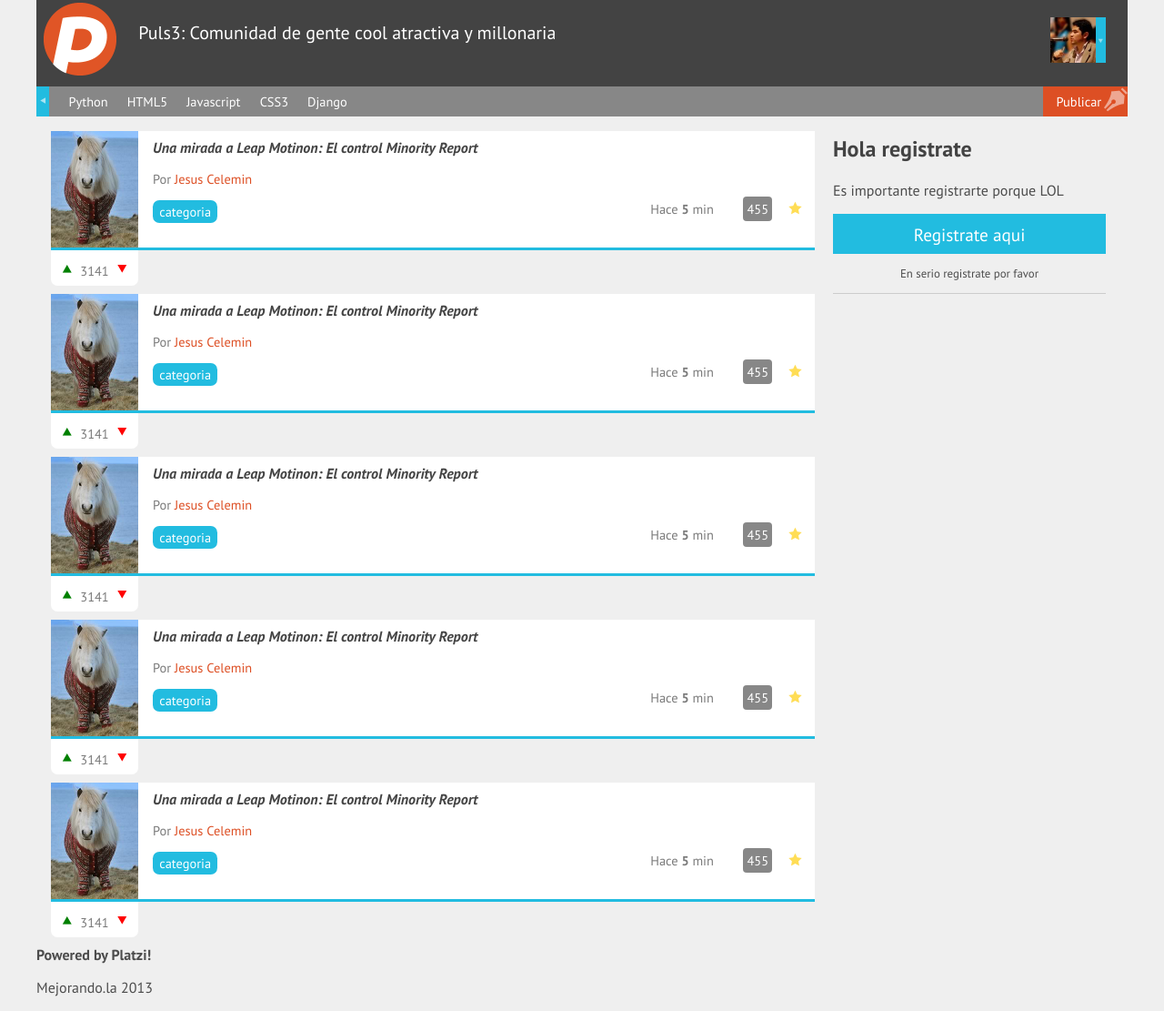
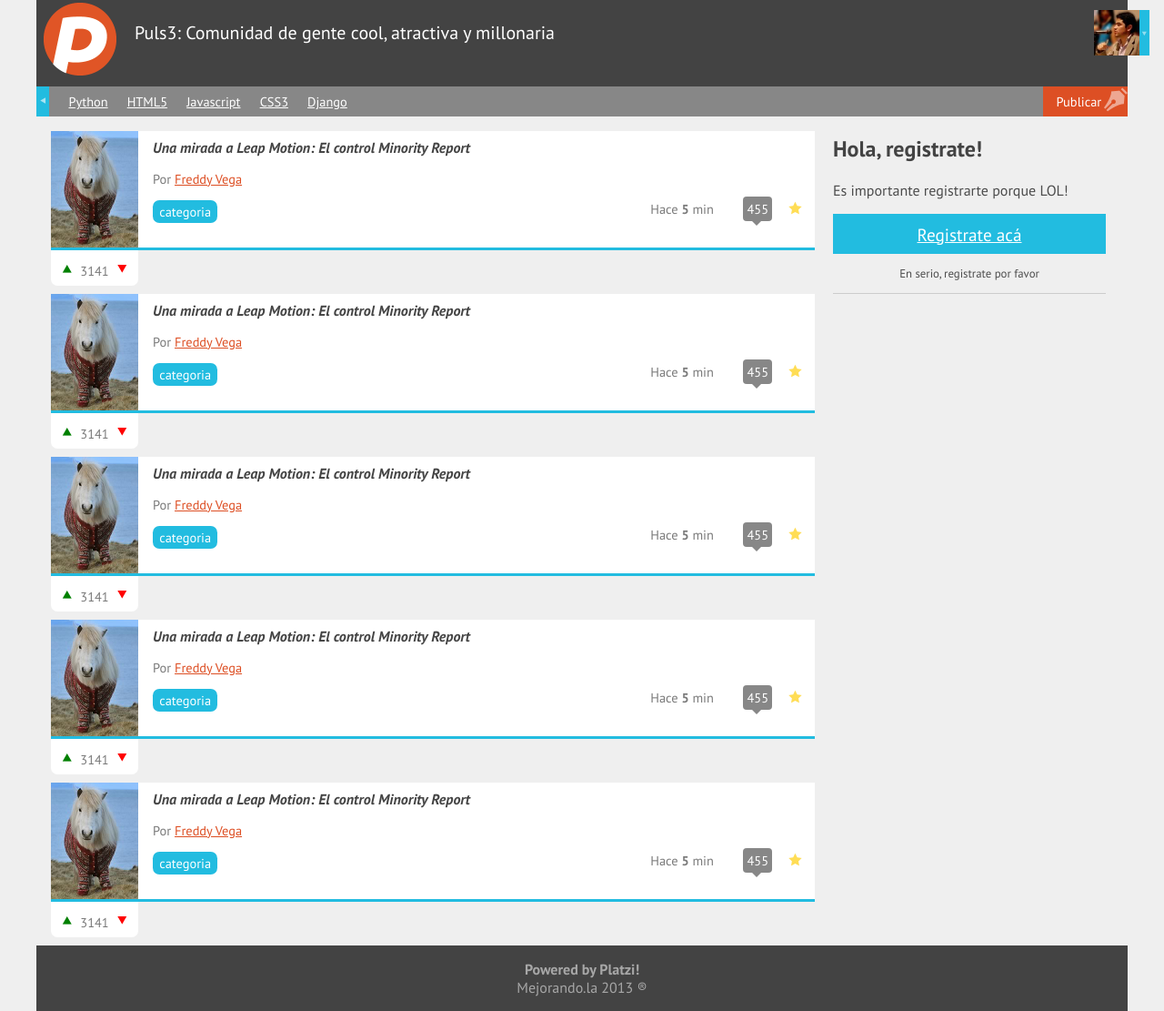
Before and after one commit to chussk2/Puls3, a plain HTML site: page index.html in a window 1280 px wide. Shown: the part 5-1116 px from the top of the page at 91% size. Drawn offline with Linux system fonts and the light colour scheme.

Commit message:
Final aplicacion

```diff
--- a/estilos.css
+++ b/estilos.css
@@ -8,188 +8,260 @@
 	font-weight: normal;
 	font-style: normal;
 }
-a {
+
+a
+{
 	color: #DD4F24;
-	text-decoration: none;
 }
-body {
+body
+{
 	background: #EFEFEF;
 	color: #4C4C4C;
 	font-family: "PT Sans", Arial;
 	font-size: 16px;
 	margin: 0;
 }
-header {
+/*
+comentario de lo que sea
+*/
+footer
+{
+	background: #434343;
+	color: #A7A7A7;
+	padding: 1em 0;
+	text-align: center;
+	width: 100%;
+}
+footer p
+{
+	margin: 0;
+}
+header
+{
 	background: #434343;
 	color: white;
 	margin: 0;
-	padding: .5em;
+	padding: 0.5em;
 }
-header figure, header h1 {
-	display: inline-block;
-	vertical-align: top;
+header:after{
+	clear: both;
+	content: "";
+	display: block;
 }
-header h1 {
+header figure
+{
+	float: left;
+}
+header h1
+{
 	font-size: 20px;
 	font-weight: normal;
-	margin: 1em 0 0 1em;
-	width: 60%;
+	margin: 1em 85px 1em 100px;
+	display: block;
 }
-header #avatar {
-	float: right;
+header #avatar
+{
+	position:  absolute;
+	top: 0;
+	right: 0;
 	margin: 1em 1em 0 0;
 }
-header #avatar figcaption {
+header #avatar figcaption
+{
 	background: #22BCE0;
 	float: right;
 	height: 50px;
 	line-height: 50px;
 }
-header #avatar figcaption:after {
+header #avatar figcaption:after
+{
+	content: "\e001";
 	font-family: "icomoon";
-	font-size: .7em;
-	content: "\e001";
+	font-size: 0.7em;
 	opacity: 0.5;
 }
-header #avatar img {
+header #avatar img
+{
 	float: left;
 	width: 50px;
 }
-header #logo img {
+header #logo img
+{
 	width: 80px;
 }
-nav {
+nav
+{
 	background: #878787;
-	font-size: .9em;
+	font-size: 0.9em;
 }
-nav ul {
+nav ul
+{
 	list-style: none;
 	margin: 0;
 	padding: 0;
 }
-nav ul li {
+nav ul li
+{
 	display: inline-block;
 	margin: 0 1.2em 0 0;
 	vertical-align: top;
 }
-nav ul li a {
+nav ul li a
+{
 	color: white;
 	display: block;
-	padding: .5em 0;
+	padding: 0.5em 0;
+}
+nav #flechita_nav a
+{
+	background: #22BCE0;
+	padding: 0.5em 0;
 	text-decoration: none;
 }
-nav #flechita_nav a {
-	background: #22BCE0;
-	padding: .5em 0;
-	text-decoration: none;
-}
-nav #flechita_nav a:after {
+nav #flechita_nav a:after
+{
 	content: "\e000";
 	font-family: "icomoon";
 	opacity: 0.6;
 }
-nav #publicar_nav {
+nav #publicar_nav
+{
+	/*i is zorri*/
 	background: #DD4F24;
 	float: right;
 	margin-right: 0;
 	padding-right: 1em;
 	position: relative;
 }
-nav #publicar_nav:after {
+nav #publicar_nav:after
+{
 	color: rgba(255,255,255,0.5);
-	content: "\e003";
+	content:  "\e003";
 	font-family: "icomoon";
 	font-size: 1.8em;
 	position: absolute;
 	right: 0;
 	top: 0;
 }
-nav #publicar_nav a {
+nav #publicar_nav a
+{
 	display: inline-block;
-	padding: .5em 1em;
-
+	padding: 0.5em 1em;
+	text-decoration: none;
 }
-#bienvenida {
+#bienvenida
+{
 	display: none;
 }
-#contenido {
+#contenido
+{
 	margin: 1em;
 }
-#contenido .item {
+#contenido .item
+{
 	background: white;
 	border-bottom: 3px #22BCE0 solid;
 	margin-bottom: 3em;
 	min-height: 128px;
 	position: relative;
 }
-#contenido .item p {
+#contenido .item p
+{
 	color: #7A7A7A;
-	font-size: .9em;
+	font-size: 0.9em;
 }
-#contenido .item .datos_item {
+#contenido .item .datos_item
+{
 	text-align: right;
 }
-#contenido .item .datos_item .comentarios_item {
+#contenido .item .datos_item .comentarios_item
+{
 	background: #878787;
 	border-radius: 4px;
 	color: white;
 	margin: 0 0 0 2em;
 	padding: 4px;
+	position: relative;
 	text-decoration: none;
-
 }
-#contenido .item .datos_item .guardar_item {
+#contenido .item .datos_item .comentarios_item:after{
+	border-left: 5px solid transparent;
+	border-right: 5px solid transparent;
+	border-top: 5px solid #878787;
+	content: "";
+	left :10px;
+	position: absolute;
+	top:100%;
+}
+#contenido .item .datos_item .guardar_item
+{
 	margin: 0 1em;
+	text-decoration: none;
 }
-#contenido .item .datos_item .guardar_item:after {
+#contenido .item .datos_item .guardar_item:after
+{
 	color: #FD5;
 	content: "\e004";
 	font-family: "icomoon";
 }
-#contenido .item .datos_item .tag_item {
+#contenido .item .datos_item .tag_item
+{
 	background: #22BCE0;
-	border-radius: .5em;
+	border-radius: 0.5em;
 	color: white;
 	float: left;
-	padding: .2em .5em;
+	padding: 0.2em 0.5em;
+	text-decoration: none;
 }
-#contenido .item .imagen_item {
+#contenido .item .imagen_item
+{
 	float: left;
 	margin: 0 1em 0 0;
 }
-#contenido .item .imagen_item img {
+#contenido .item .imagen_item img
+{
 	width: 96px;
 }
-#contenido .item .titulo_item {
+#contenido .item .titulo_item
+{
 	font-size: 1em;
 	font-style: italic;
-	padding: .5em .5em 0;
+	padding: 0.5em 0.5em 0;
 }
-#contenido .item .titulo_item a {
+#contenido .item .titulo_item a
+{
 	color: #444;
 	text-decoration: none;
 }
-#contenido .item .votacion {
+#contenido .item .votacion
+{
 	background: white;
-	border-radius: 0 0 .5em .5em;
+	border-radius: 0 0 0.5em 0.5em;
 	margin: 3px 0 0 0;
-	padding: .5em 0;
+	padding: 0.5em 0;
+	position: absolute;
 	text-align: center;
-	position: absolute;
 	top: 100%;
 	width: 96px;
 }
+#contenido .item .votacion a
+{
+	text-decoration: none;
+}
 #contenido .item .votacion .down:after,
-#contenido .item .votacion .up:after {
+#contenido .item .votacion .up:after
+{
 	font-family: "icomoon";
 	font-size: 1.5em;
 	vertical-align: bottom;
 }
-#contenido .item .votacion .down:after {
+#contenido .item .votacion .down:after
+{
 	color: red;
 	content: "\e001";
 }
-#contenido .item .votacion .up:after {
+#contenido .item .votacion .up:after
+{
 	color: green;
 	content: "\e002";
 }
--- a/index.html
+++ b/index.html
@@ -1,44 +1,50 @@
 <!DOCTYPE html>
 <html lang="es">
 <head>
-	<meta charset="UTF-8"/>
-	<meta name="viewport" content="width=device-width, initial-scale=1, maximun-scale=1" />
-	<title>Mi primera web app</title>
+	<meta charset="utf-8" />
+
+	<meta name="viewport"
+		  content="width=device-width, initial-scale=1, maximum-scale=1" />
+
+	<title>Puls3: Comunidad online de gente pro y (no sé que más escribir)</title>
 	<link rel="stylesheet" href="normalize.css" />
-	<link href='http://fonts.googleapis.com/css?family=PT+Sans:400,700,400italic,700italic' rel='stylesheet' type='text/css'/>
+	<link href='http://fonts.googleapis.com/css?family=PT+Sans:400,700,400italic,700italic' rel='stylesheet' type='text/css' />
 	<link rel="stylesheet" href="estilos.css" />
 	<link rel="stylesheet" href="responsive.css" />
-
 </head>
 <body>
+	<!-- comentario de lo que sea -->
 	<header>
 		<figure id="logo">
 			<img src="logo.png" />
 		</figure>
-		<h1 id="titulo_header">Puls3: Comunidad de gente cool atractiva y millonaria</h1>
+		<h1 id="titulo_header">Puls3: Comunidad de gente cool, atractiva y millonaria</h1>
 		<figure id="avatar">
 			<img src="avatar.jpg" />
-			<figcaption>
-
-			</figcaption>
+			<figcaption></figcaption>
 		</figure>
 	</header>
 	<nav>
 		<ul>
 			<li id="flechita_nav"><a href="#"></a></li>
-			<li><a href="">Python</a></li>
-			<li><a href="">HTML5</a></li>
-			<li><a href="">Javascript</a></li>
-			<li><a href="">CSS3</a></li>
-			<li><a href="">Django</a></li>
+			<li><a href="#">Python</a></li>
+			<li><a href="#">HTML5</a></li>
+			<li><a href="#">Javascript</a></li>
+			<li><a href="#">CSS3</a></li>
+			<li><a href="#">Django</a></li>
 			<li id="publicar_nav"><a href="#">Publicar</a></li>
 		</ul>
 	</nav>
 	<aside id="bienvenida">
-		<h2>Hola registrate</h2>
-		<p>Es importante registrarte porque LOL</p>
-		<a id="registro" href="#">Registrate aqui</a>
-		<p id="mensaje_registro">En serio registrate por favor</p>
+		<h2>Hola, registrate!</h2>
+		<p>Es importante registrarte porque LOL!</p>
+		<a id="registro" href="#">Registrate acá</a>
+		<p id="mensaje_registro">En serio, registrate por favor</p>
+		<!-- <video width="300" controls>
+			<source src="happyfit.webm" type="video/webm" />
+			<source src="happyfit.mp4" type="video/mp4" />
+			<p>SU NAVEGADOR ES VIEJO DE COJONES!!</p>
+		</video> -->
 	</aside>
 	<section id="contenido">
 		<article class="item">
@@ -46,10 +52,10 @@
 				<img src="imagen.jpg" />
 			</figure>
 			<h2 class="titulo_item">
-				<a href="#">Una mirada a Leap Motinon: El control Minority Report</a>
+				<a href="#">Una mirada a Leap Motion: El control Minority Report</a>
 			</h2>
 			<p class="autor_item">
-				Por <a href="#">Jesus Celemin</a>
+				Por <a href="#">Freddy Vega</a>
 			</p>
 			<p class="datos_item">
 				<a class="tag_item" href="#">categoria</a>
@@ -68,10 +74,10 @@
 				<img src="imagen.jpg" />
 			</figure>
 			<h2 class="titulo_item">
-				<a href="#">Una mirada a Leap Motinon: El control Minority Report</a>
+				<a href="#">Una mirada a Leap Motion: El control Minority Report</a>
 			</h2>
 			<p class="autor_item">
-				Por <a href="#">Jesus Celemin</a>
+				Por <a href="#">Freddy Vega</a>
 			</p>
 			<p class="datos_item">
 				<a class="tag_item" href="#">categoria</a>
@@ -90,10 +96,10 @@
 				<img src="imagen.jpg" />
 			</figure>
 			<h2 class="titulo_item">
-				<a href="#">Una mirada a Leap Motinon: El control Minority Report</a>
+				<a href="#">Una mirada a Leap Motion: El control Minority Report</a>
 			</h2>
 			<p class="autor_item">
-				Por <a href="#">Jesus Celemin</a>
+				Por <a href="#">Freddy Vega</a>
 			</p>
 			<p class="datos_item">
 				<a class="tag_item" href="#">categoria</a>
@@ -112,10 +118,10 @@
 				<img src="imagen.jpg" />
 			</figure>
 			<h2 class="titulo_item">
-				<a href="#">Una mirada a Leap Motinon: El control Minority Report</a>
+				<a href="#">Una mirada a Leap Motion: El control Minority Report</a>
 			</h2>
 			<p class="autor_item">
-				Por <a href="#">Jesus Celemin</a>
+				Por <a href="#">Freddy Vega</a>
 			</p>
 			<p class="datos_item">
 				<a class="tag_item" href="#">categoria</a>
@@ -134,10 +140,10 @@
 				<img src="imagen.jpg" />
 			</figure>
 			<h2 class="titulo_item">
-				<a href="#">Una mirada a Leap Motinon: El control Minority Report</a>
+				<a href="#">Una mirada a Leap Motion: El control Minority Report</a>
 			</h2>
 			<p class="autor_item">
-				Por <a href="#">Jesus Celemin</a>
+				Por <a href="#">Freddy Vega</a>
 			</p>
 			<p class="datos_item">
 				<a class="tag_item" href="#">categoria</a>
@@ -154,7 +160,7 @@
 	</section>
 	<footer>
 		<p><strong>Powered by Platzi!</strong></p>
-		<p>Mejorando.la 2013</p>
+		<p>Mejorando.la 2013 ®</p>
 	</footer>
 </body>
 </html>
--- a/responsive.css
+++ b/responsive.css
@@ -1,33 +1,41 @@
-@media screen and (min-width: 768px) {
-	body {
+@media screen and (min-width: 768px)
+{
+	body
+	{
 		margin: 0 auto;
 		max-width: 1200px;
 	}
-	#bienvenida {
+	#bienvenida
+	{
 		display: block;
 		border-bottom: 1px solid #CCC;
 		float: right;
 		margin-right: 2%;
 		width: 25%;
 	}
-	#bienvenida h2 {
+	#bienvenida h2
+	{
 		color: #434343;
 	}
 	#bienvenida #mensaje_registro,
-	#bienvenida #registro {
+	#bienvenida #registro
+	{
 		text-align: center;
 	}
-	#bienvenida #mensaje_registro {
-		font-size: .8em;
+	#bienvenida #mensaje_registro
+	{
+		font-size: 0.8em;
 	}
-	#bienvenida #registro {
+	#bienvenida #registro
+	{
 		background: #22BCE0;
 		color: white;
 		display: block;
 		font-size: 1.2em;
-		padding: .5em 0;
+		padding: 0.5em 0;
 	}
-	#contenido {
+	#contenido
+	{
 		width: 70%;
 	}
 }
```
Also changed, not shown: 1 other file.
